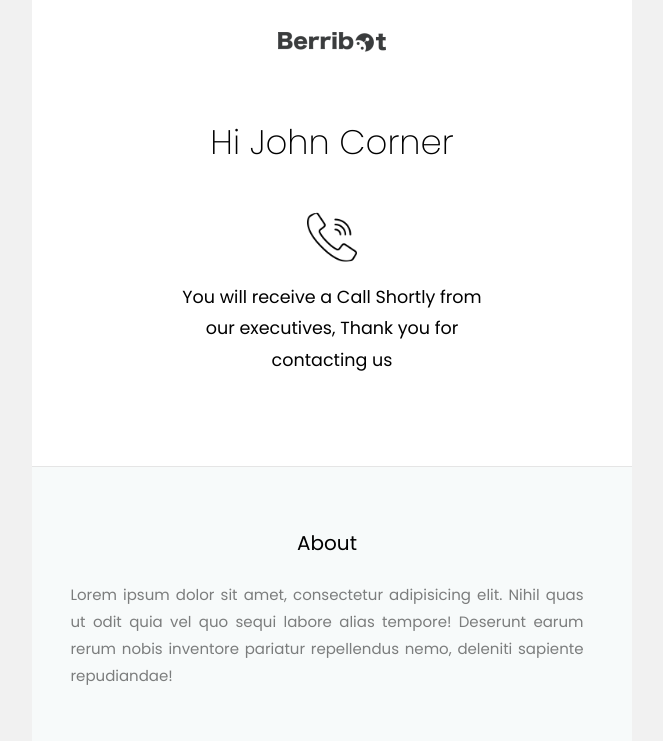
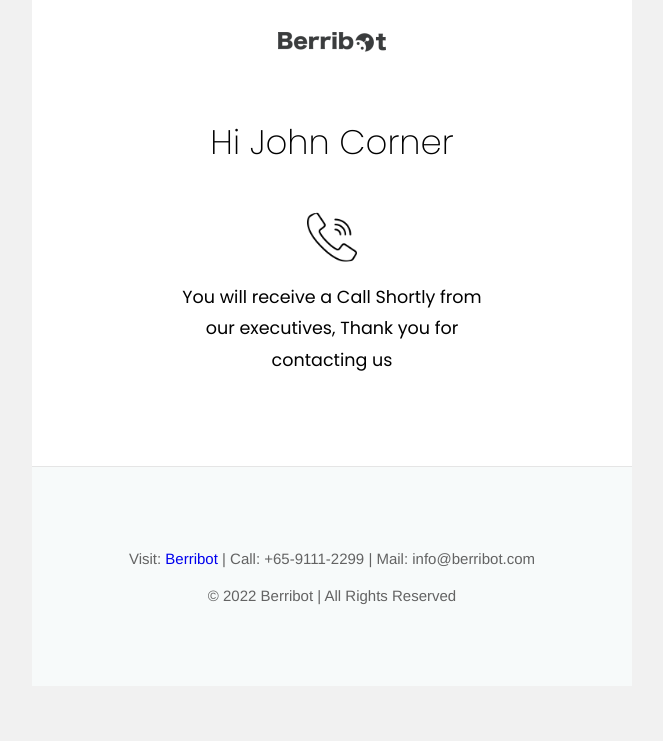
Before and after one commit to NidhinMahendran/Handson_Practice, a Flask app: template email_templates/templates/email.html in a window 1280 px wide. Shown: the top 741 px of the page, without its empty margins (308-971 px from the left). Run offline with Flask 2, Linux system fonts and the light colour scheme; the template is opened without the code that fills it, so the values that code supplies are empty.

Commit message:
added footer changes

```diff
--- a/email_templates/templates/email.html
+++ b/email_templates/templates/email.html
@@ -151,19 +151,19 @@
             <table align="center" role="presentation" cellspacing="0" cellpadding="0" border="0" width="100%" style="margin: auto;">
                 <tr>
                     <td valign="middle" class="bg_light footer-content email-section">
-                        <table>
-                            <tr>
-                                <td valign="top" width="33.333%" style="padding-top: 20px;">
-                                    <table role="presentation" cellspacing="0" cellpadding="0" border="0" width="100%">
-                                        <tr>
-                                            <td style="text-align: center; padding-right: 10px;">
-                                                <h3 class="heading">About</h3>
-                                                <p style="text-align: justify !important;">Lorem ipsum dolor sit amet, consectetur adipisicing elit. Nihil quas ut odit quia vel quo sequi labore alias tempore! Deserunt earum rerum nobis inventore pariatur repellendus nemo, deleniti sapiente repudiandae!</p>
-                                            </td>
-                                        </tr>
-                                    </table>
-                                </td>
-                            </tr>
+                        <table style="margin: 0 auto;text-align: center;">
+                            <tbody>
+                                <tr>
+                                    <td style="font-family: Helvetica; color:#636363; text-align: center; padding-top: 40px; padding-bottom: 10px;">
+                                    Visit: <a style="text-decoration: none" href="https://www.berribot.com/">Berribot</a> | Call: +65-9111-2299 | Mail: info@berribot.com
+                                    </td>
+                                </tr>
+                                <tr>
+                                    <td style="font-family: Helvetica; color:#636363; text-align: center; padding-top: 0px; padding-bottom: 40px;">
+                                    &copy; 2022 Berribot | All Rights Reserved
+                                    </td>
+                                </tr>
+                            </tbody>
                         </table>
                     </td>
                 </tr>
```
